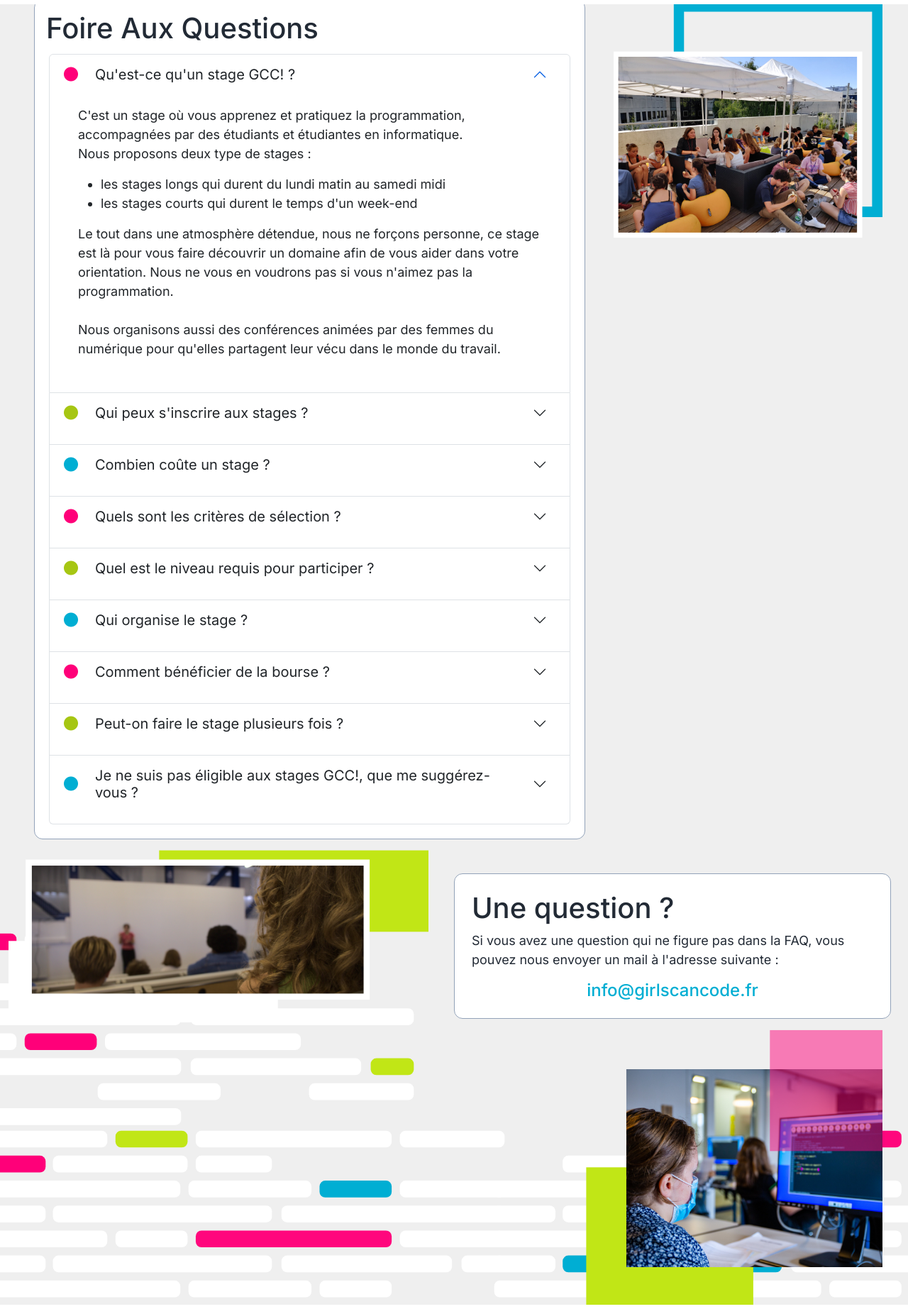
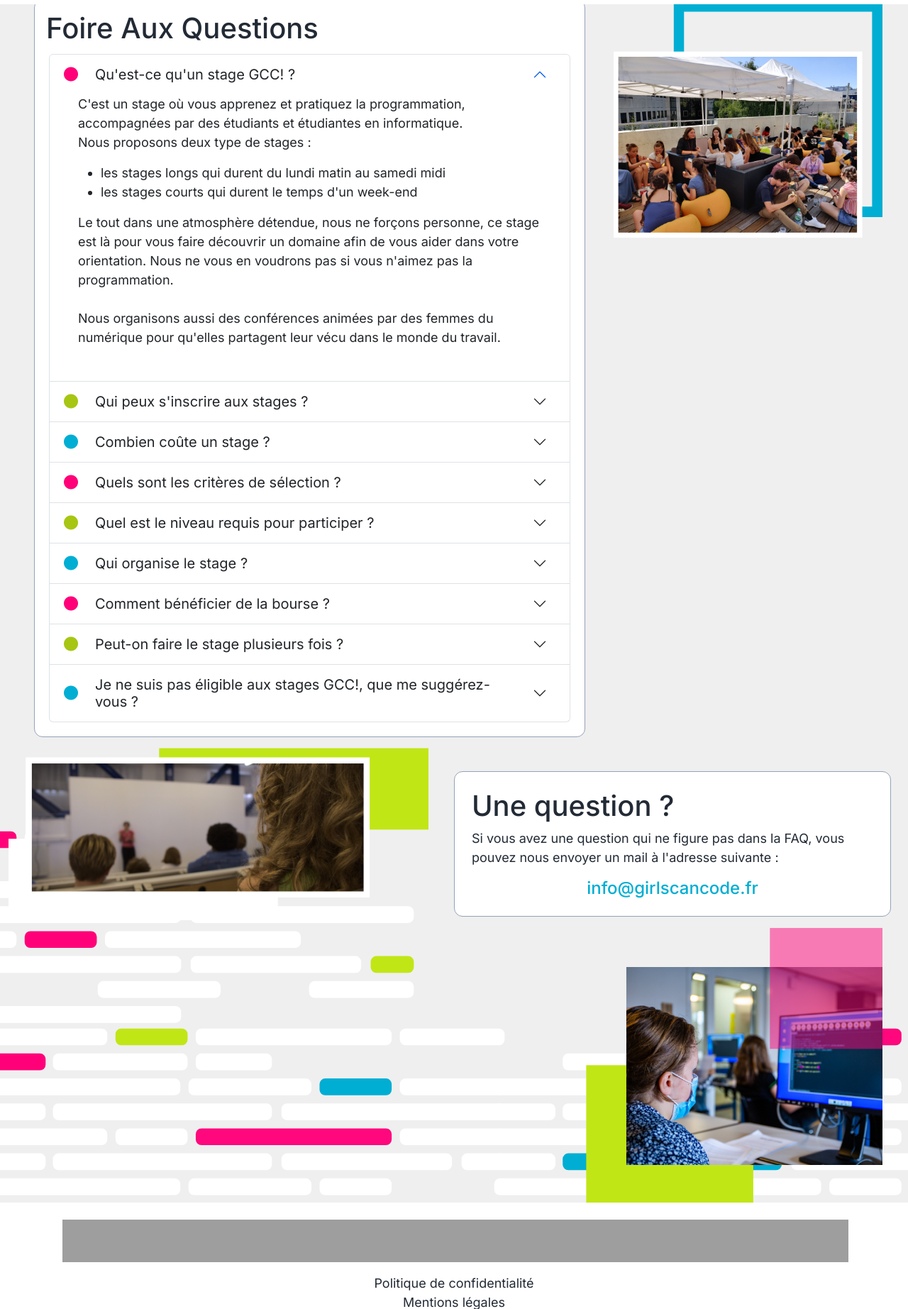
Before and after one commit to prologin/gcc-site, a Django app: page /faq/ in a window 1280 px wide. Shown: the part 95-1940 px from the top of the page at 71% size. Run offline with Django 4.2, Linux system fonts and the light colour scheme; parts of the project's set-up code (start-up, migrations or seed data) failed here and were passed over; grey boxes are pictures that could not be loaded.

Commit message:
fix(privacy): Remove bottom margin on accordion cards

```diff
--- a/website/pages/templates/pages/partial/AccordionCard.html
+++ b/website/pages/templates/pages/partial/AccordionCard.html
@@ -2,7 +2,7 @@
   <h2 class="accordion-header">
     <button
       type="button"
-      class="accordion-button bg-transparent text-reset shadow-none row secondary-button mb-3 justify-content-between {% if index != 1 %}collapsed{% endif %}"
+      class="accordion-button bg-transparent text-reset shadow-none row secondary-button justify-content-between {% if index != 1 %}collapsed{% endif %}"
       data-bs-toggle="collapse"
       data-bs-target="#accordion-{{index}}"
       aria-expanded="{% if index == 1 %}true{% else %}false{% endif %}"
```
